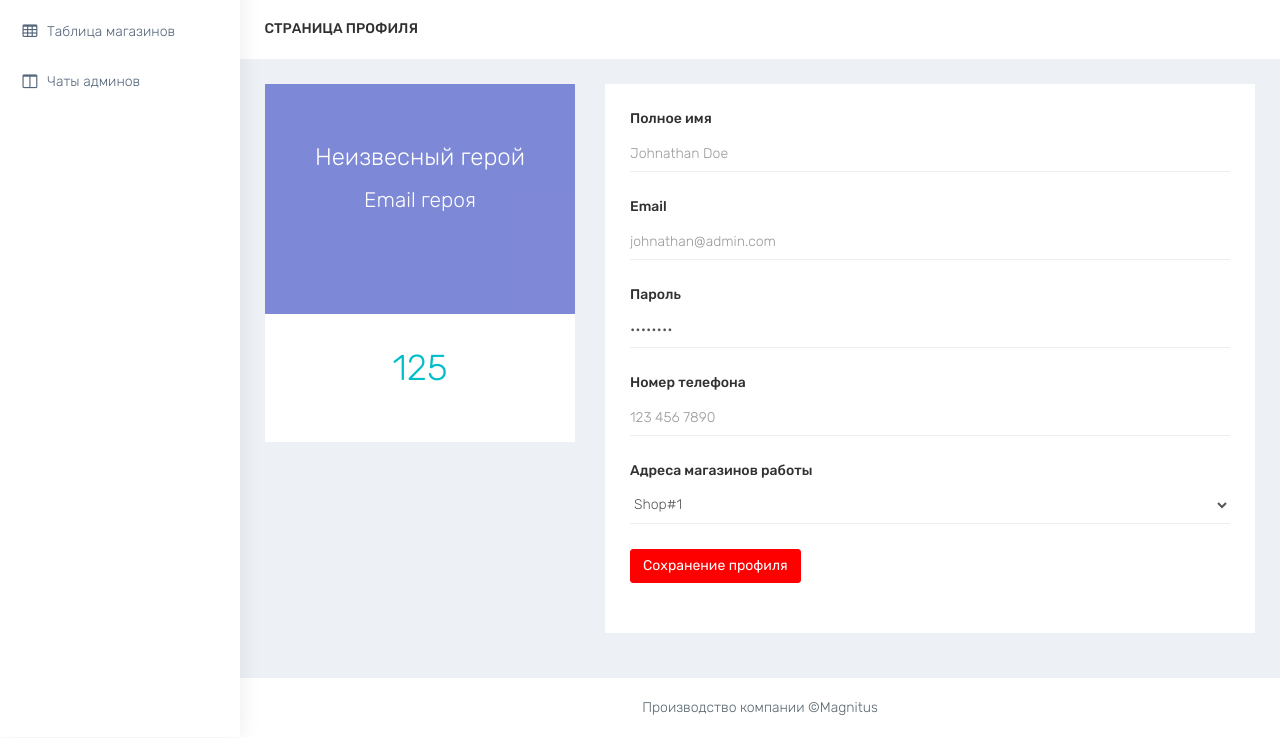
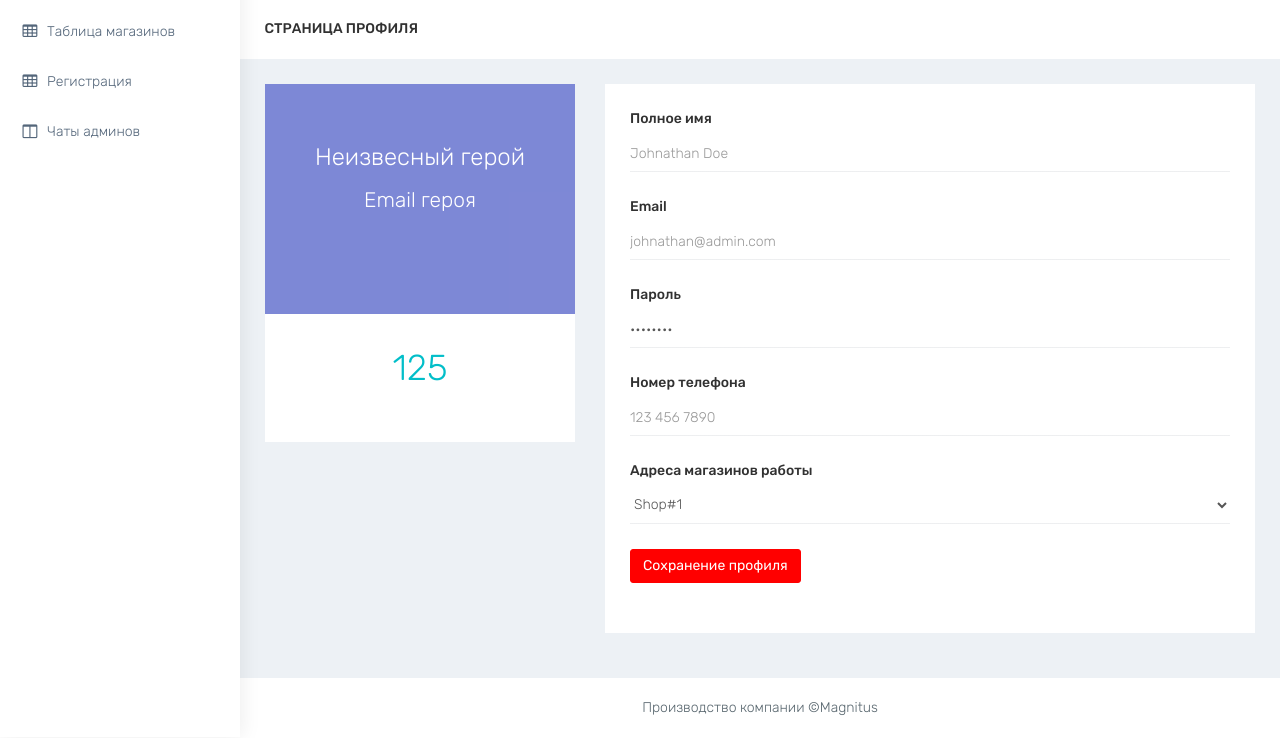
Before and after one commit to tuchkovdima/magnitus, a plain HTML site: page profile.html in a window 1280 px wide. Shown: the part 63-801 px from the top of the page. Drawn offline with Linux system fonts and the light colour scheme.

Commit message:
Допилка интерфейса 2

```diff
--- a/profile.html
+++ b/profile.html
@@ -59,7 +59,7 @@
                 <ul class="nav navbar-top-links navbar-right pull-right">
 
                     <li>
-                        <a class="profile-pic" href="profile.html"> <!--<img src="plugins/images/users/varun.jpg" alt="user-img" width="36" class="img-circle">--><b class="hidden-xs">Неизвесный герой</b></a>
+                        <a class="profile-pic" href="profile.html"> <!--<img src="plugins/images/users/varun.jpg" alt="user-img" width="36" class="img-circle">--><b class="hidden-xs">Неизвесный герой </b></a>
                     </li>
                 </ul>
             </div>
@@ -83,7 +83,9 @@
                     <li style="padding: 70px 0 0;">
                         <a href="basic-table.html" class="waves-effect"><i class="fa fa-table fa-fw" aria-hidden="true"></i>Таблица магазинов</a>
                     </li>
-
+                    <li>
+                        <a href="panel_registration.html" class="waves-effect"><i class="fa fa-table fa-fw" aria-hidden="true"></i>Регистрация</a>
+                    </li>
                     <!--<li>
                         <a href="fontawesome.html" class="waves-effect"><i class="fa fa-font fa-fw" aria-hidden="true"></i>Icons</a>
                     </li>-->
```
